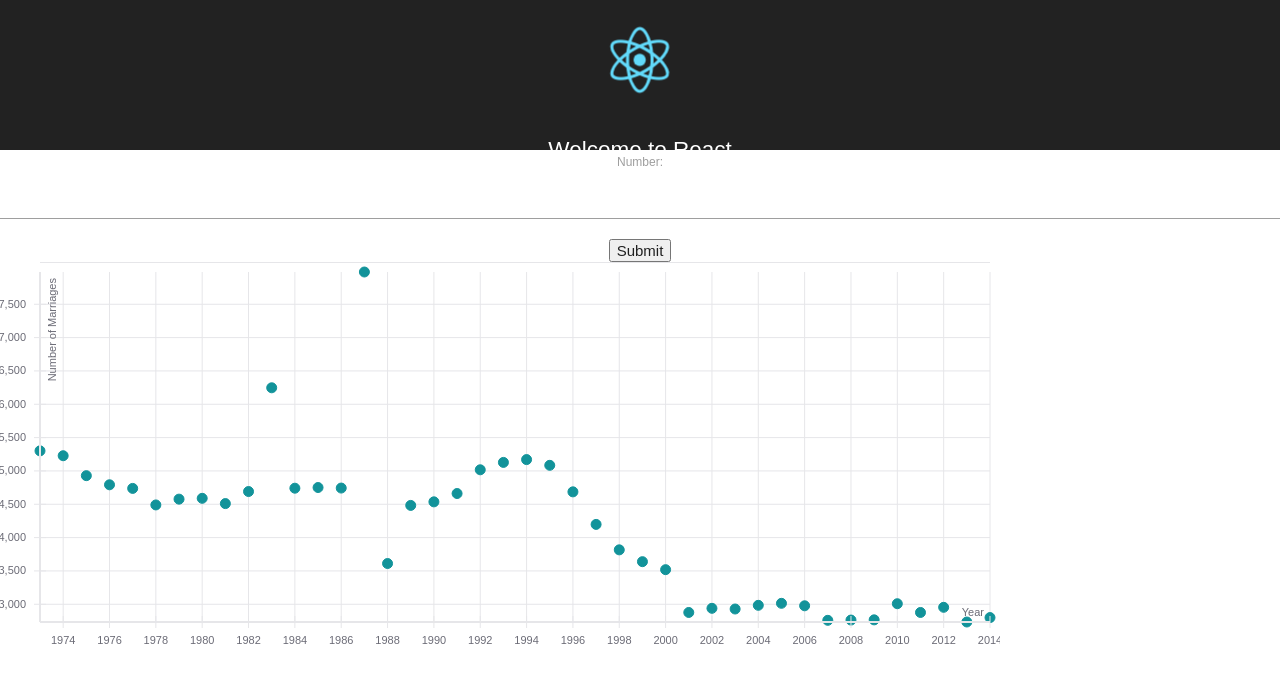
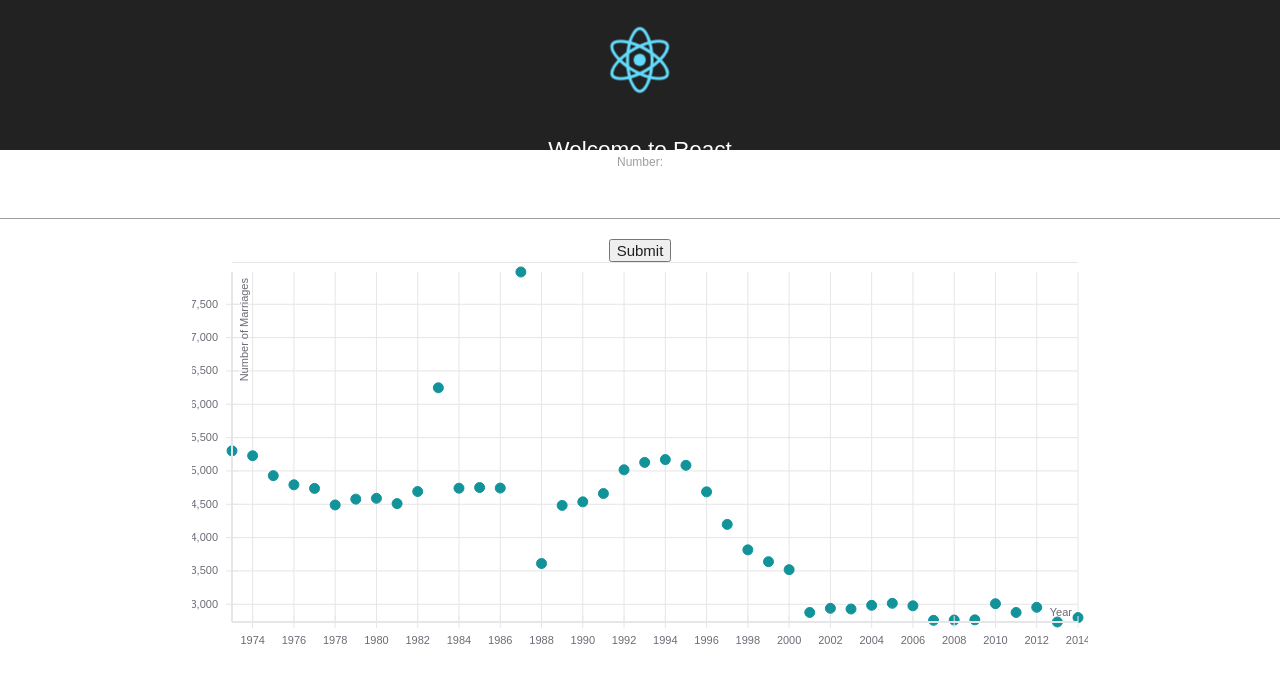
Before and after one commit to Createdd/logisticRegression, a React (Create React App) app: page / in a window 1280 px wide. Shown: the top 682 px of the page. Built offline with nearby package versions, Linux system fonts and the light colour scheme.

Commit message:
make plot flexible

```diff
--- a/src/Plot.jsx
+++ b/src/Plot.jsx
@@ -1,7 +1,7 @@
 import React from "react";
 import {
   XYPlot,
-  FlexibleXYPlot,
+  FlexibleWidthXYPlot,
   MarkSeries,
   HorizontalGridLines,
   VerticalGridLines,
@@ -73,14 +73,16 @@ result1534.map(el => {
 export default class Plot extends React.Component {
   render() {
     return (
-      <FlexibleXYPlot  width={1000} height={400}>
+      <div className="container">
+        <FlexibleWidthXYPlot height={400}>
           <HorizontalGridLines />
           <VerticalGridLines />
           <MarkSeries className="mark-series-example" data={result1534} />
           <XAxis top={0} hideTicks tickValues={years} title="X" />
           <XAxis title="Year" tickFormat={v => v} />
           <YAxis title="Number of Marriages" />
-      </FlexibleXYPlot>
+        </FlexibleWidthXYPlot>
+      </div>
     );
   }
 }
```
Lines whose indentation alone changed are shown as unchanged.
